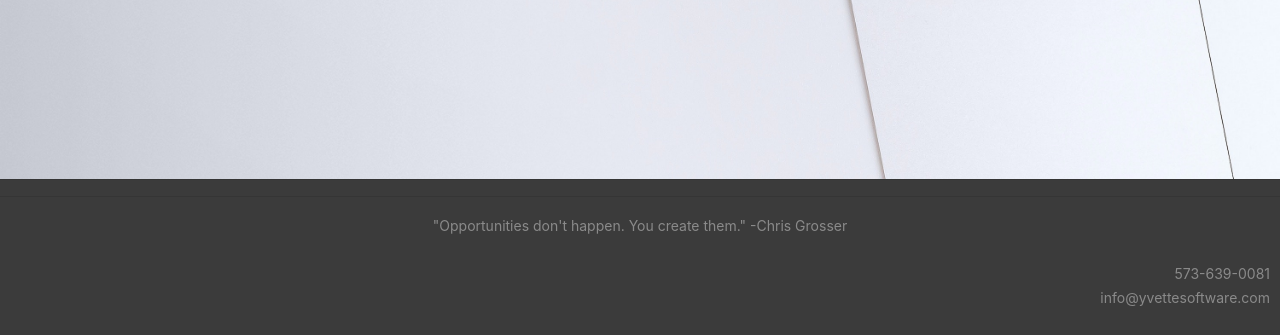
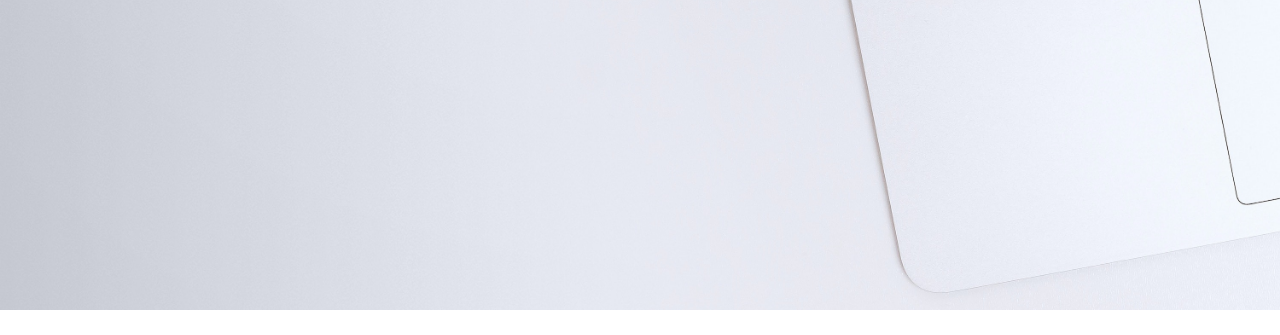
Before and after one commit to wesgriffin3/yvette, a plain HTML site: page index.html in a window 1280 px wide. Shown: the part 490-825 px from the top of the page. After the commit the page ends 800 px from the top, so only its background shows below. Drawn offline with nearby package versions, Linux system fonts and the light colour scheme.

Commit message:
delete footer on home page

```diff
--- a/index.html
+++ b/index.html
@@ -86,7 +86,7 @@
         </div>
       </div>
     </div>
-    <div class="footer" style="padding-bottom: 50px">
+    <!-- <div class="footer" style="padding-bottom: 50px">
       <hr />
       <hr />
       <div>
@@ -102,7 +102,7 @@
       <div style="float: right; padding-right: 10px">
         <span class="footer-span">info@yvettesoftware.com</span>
       </div>
-    </div>
+    </div> -->
 
     <script
       src="https://code.jquery.com/jquery-3.2.1.slim.min.js"
```
